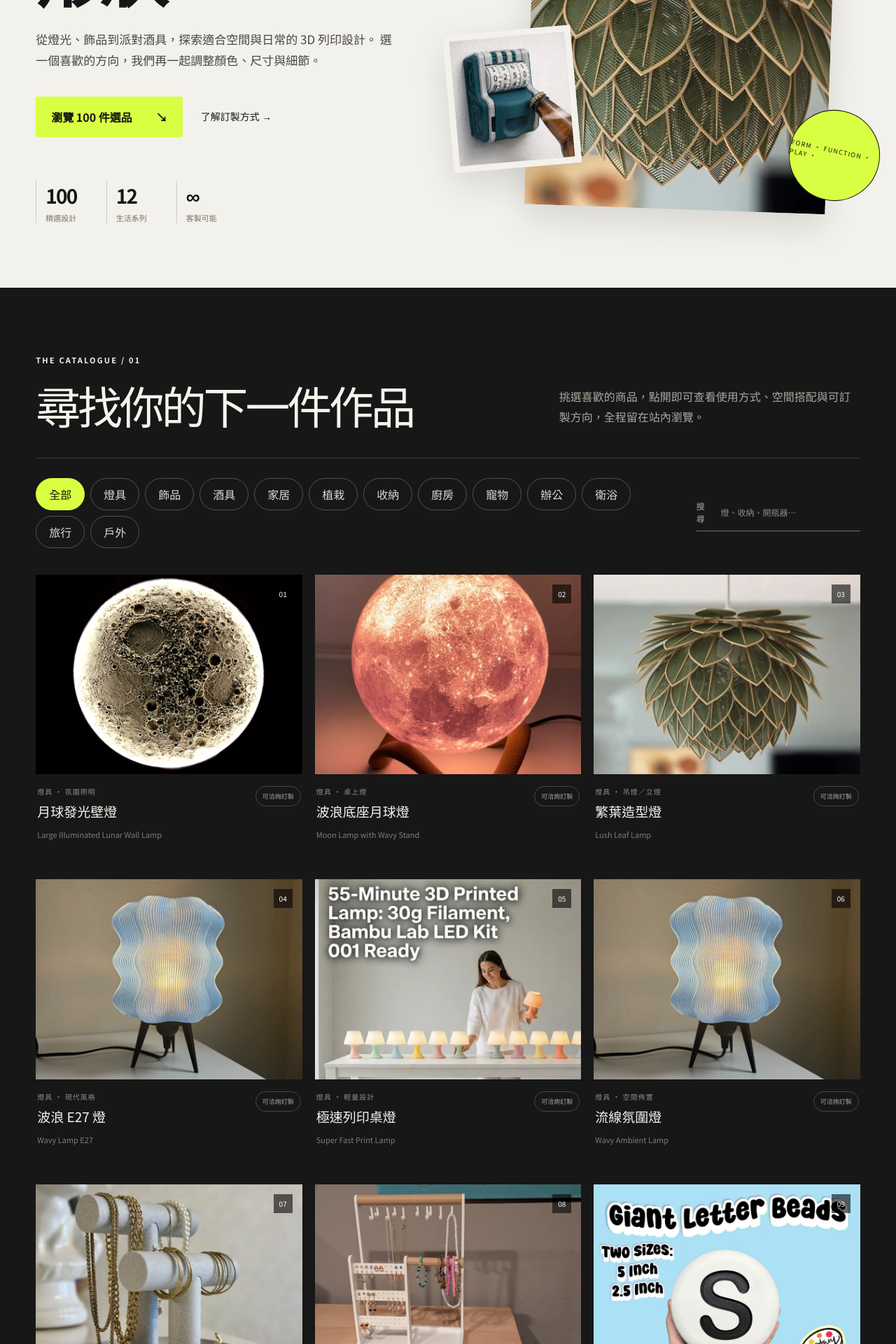
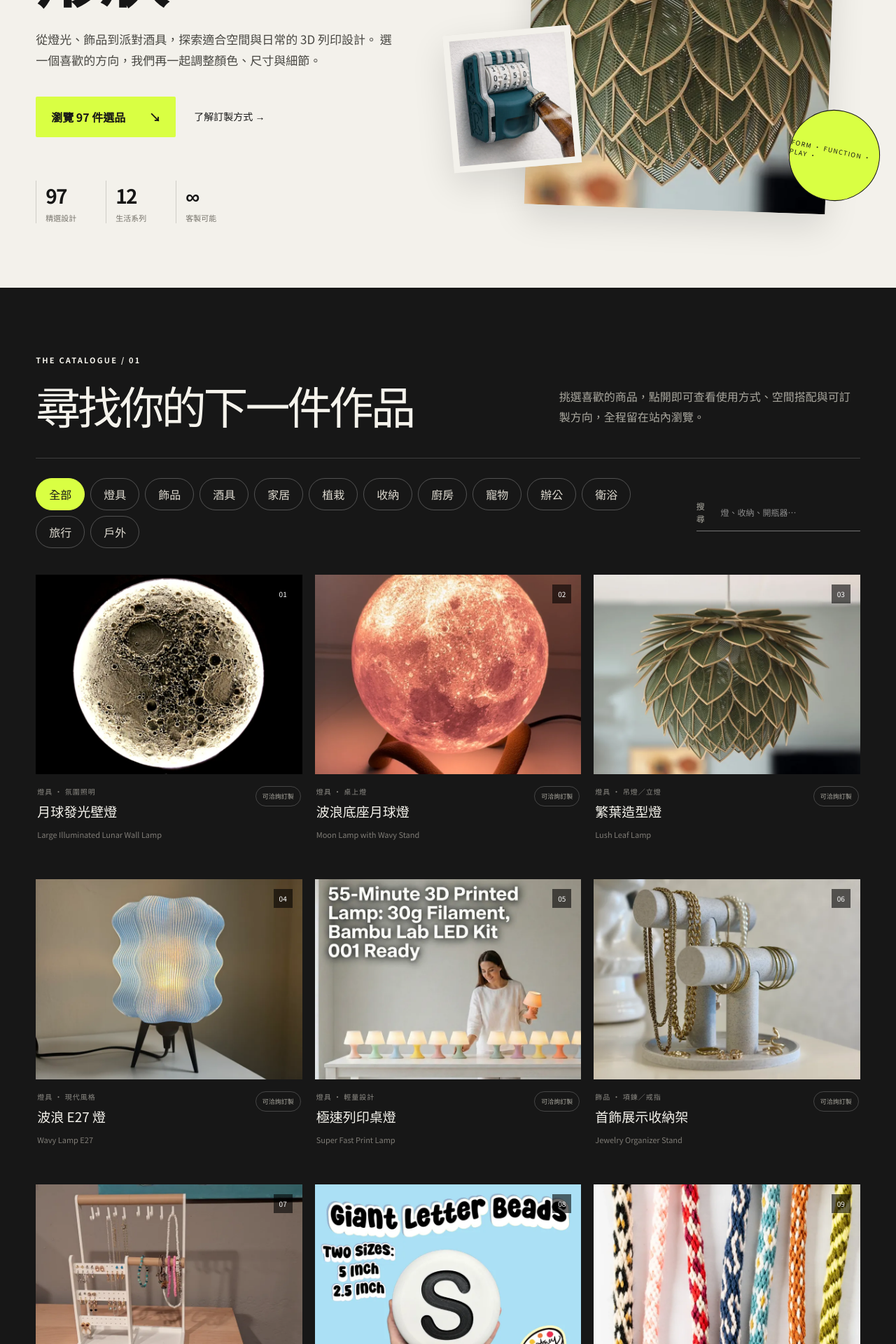
Before and after one commit to Roberto0111/roberto_form, a Next.js app: page / in a window 1280 px wide. Shown: the part 460-2380 px from the top of the page at 70% size. Built offline with nearby package versions, Linux system fonts and the light colour scheme.

Commit message:
Remove duplicate catalog products

```diff
--- a/app/page.tsx
+++ b/app/page.tsx
@@ -20,7 +20,6 @@ const products: Product[] = [
   { name: "Lush Leaf Lamp", zh: "繁葉造型燈", category: "燈具", image: "/products/lamp-03.webp", lifestyle: "/lifestyle/lamp-leaf-scenes.webp", source: "https://makerworld.com/zh/models/1913623-lush-leaf-lamp-pendant-or-standing", tag: "吊燈／立燈" },
   { name: "Wavy Lamp E27", zh: "波浪 E27 燈", category: "燈具", image: "/products/lamp-04.webp", lifestyle: "/lifestyle/wavy-e27-scenes.webp", source: "https://makerworld.com/zh/models/965182-wavy-lamp-e27-e26-base-petg", tag: "現代風格" },
   { name: "Super Fast Print Lamp", zh: "極速列印桌燈", category: "燈具", image: "/products/lamp-05.webp", lifestyle: "/lifestyle/fast-lamp-scenes.webp", source: "https://makerworld.com/zh/models/2175648-led-kit-001-super-fast-print-lamp-55-mins-30g", tag: "輕量設計" },
-  { name: "Wavy Ambient Lamp", zh: "流線氛圍燈", category: "燈具", image: "/products/lamp-06.webp", lifestyle: "/lifestyle/wavy-ambient-scenes.webp", source: "https://makerworld.com/zh/models/965182-wavy-lamp-e27-e26-base-petg", tag: "空間佈置" },
   { name: "Jewelry Organizer Stand", zh: "首飾展示收納架", category: "飾品", image: "/products/jewelry-01.webp", lifestyle: "/lifestyle/jewelry-organizer-scenes.webp", source: "https://makerworld.com/zh/models/757412-jewelry-organizer-necklace-bracelet-ring-stand", tag: "項鍊／戒指" },
   { name: "Sculptural Jewelry Organizer", zh: "雕塑感首飾架", category: "飾品", image: "/products/jewelry-02.webp", lifestyle: "/lifestyle/sculptural-jewelry-scenes.webp", source: "https://makerworld.com/zh/models/1092762-jewelry-organizer", tag: "桌面收納" },
   { name: "Big Letter Beads", zh: "大型字母串珠", category: "飾品", image: "/products/jewelry-03.webp", lifestyle: "/lifestyle/letter-bead-scenes.webp", source: "https://makerworld.com/zh/models/2504346-big-letter-beads-5-inches", tag: "個人化" },
@@ -38,7 +37,6 @@ const products: Product[] = [
   { name: "Decorative HOME Tray", zh: "HOME 裝飾托盤", category: "家居", image: "/products/decor-03.webp", lifestyle: "/lifestyle/home-tray-scenes.webp", source: "https://makerworld.com/zh/models/2350771-decorative-tray-home", tag: "桌面選物" },
   { name: "Melting Wall Shelf", zh: "融化感造型壁架", category: "家居", image: "/products/decor-04.webp", lifestyle: "/lifestyle/melting-shelf-scenes.webp", source: "https://makerworld.com/zh/models/2211015-melting-wall-shelf-dripping-modern-shelf", tag: "牆面收納" },
   { name: "Hexagon Twisty Object", zh: "六角扭轉桌面擺件", category: "家居", image: "/products/decor-05.webp", lifestyle: "/lifestyle/twisty-fidget-scenes.webp", source: "https://makerworld.com/zh/models/2738294-hexagon-twisty-fidget-toy", tag: "互動擺件" },
-  { name: "Minimal Decorative Tray", zh: "極簡居家托盤", category: "家居", image: "/products/decor-06.webp", lifestyle: "/lifestyle/minimal-tray-scenes.webp", source: "https://makerworld.com/zh/models/2350771-decorative-tray-home", tag: "日常收納" },
   { name: "Modern Japandi Ribbed Plant Pot", zh: "日系侘寂條紋植栽盆", category: "植栽", image: "/products/planter-01.webp", lifestyle: "/lifestyle/planter-scenes.webp", source: "https://makerworld.com/zh/models/2414690-modern-japandi-ribbed-plant-pot-with-drainage", tag: "排水花盆" },
   { name: "The Claudia Planter", zh: "Claudia 雕塑植栽盆", category: "植栽", image: "/products/planter-02.webp", lifestyle: "/lifestyle/claudia-planter-scenes.webp", source: "https://makerworld.com/zh/models/1399976-the-claudia-planter-a-botany-chic-creation-decor", tag: "造型花器" },
   { name: "Mid Century Planter", zh: "世紀中期植栽盆", category: "植栽", image: "/products/planter-03.webp", lifestyle: "/lifestyle/midcentury-planter-scenes.webp", source: "https://makerworld.com/zh/models/1616690-mid-century-planter-with-built-in-drip-tray", tag: "內建滴水盤" },
@@ -62,7 +60,6 @@ const products: Product[] = [
   { name: "Spoon and Lid Stand", zh: "鍋蓋與湯匙料理架", category: "廚房", image: "/products/kitchen-05.webp", lifestyle: "/lifestyle/spoon-lid-stand-scenes.webp", source: "https://makerworld.com/zh/models/2076811-kitchen-utensil-holder-spoon-and-lid-stand", tag: "料理檯面" },
   { name: "Mini Bag Clip", zh: "迷你密封袋夾", category: "廚房", image: "/products/kitchen-06.webp", lifestyle: "/lifestyle/mini-clip-scenes.webp", source: "https://makerworld.com/zh/models/1101226-mini-bag-clip", tag: "食品保存" },
   { name: "Wavy Capsule Organizer", zh: "波浪咖啡膠囊架", category: "廚房", image: "/products/kitchen-07.webp", lifestyle: "/lifestyle/wavy-capsule-scenes.webp", source: "https://makerworld.com/zh/models/1452640-wavy-design-nespresso-capsule-holder-organizer", tag: "咖啡角落" },
-  { name: "Gravity Towel Hook", zh: "重力自鎖毛巾掛勾", category: "廚房", image: "/products/kitchen-08.webp", lifestyle: "/lifestyle/gravity-towel-scenes.webp", source: "https://makerworld.com/zh/models/1971172-auto-locking-hanger-gravity-towel-hook-ribbed", tag: "壁面機能" },
   { name: "Rotating Capsule Holder", zh: "旋轉咖啡膠囊塔", category: "廚房", image: "/products/kitchen-09.webp", lifestyle: "/lifestyle/rotating-capsule-scenes.webp", source: "https://makerworld.com/zh/models/2138627-rotating-nespresso-capsule-holder", tag: "咖啡收納" },
   { name: "Potato Spiraler", zh: "馬鈴薯螺旋切片器", category: "廚房", image: "/products/kitchen-10.webp", lifestyle: "/lifestyle/potato-spiraler-scenes.webp", source: "https://makerworld.com/zh/models/1169701-potato-spiraler-3d-printable-kitchen-tool", tag: "創意料理" },
   { name: "Onami Bowl Raiser", zh: "波浪寵物碗增高架", category: "寵物", image: "/products/pet-01.webp", lifestyle: "/lifestyle/pet-bowl-scenes.webp", source: "https://makerworld.com/zh/models/1794239-onami-pet-food-bowl-raiser-stand", tag: "用餐姿勢" },
@@ -178,11 +175,11 @@ export default function Home() {
             選一個喜歡的方向，我們再一起調整顏色、尺寸與細節。
           </p>
           <div className="hero-actions">
-            <a className="primary-button" href="#catalog">瀏覽 100 件選品 <span>↘</span></a>
+            <a className="primary-button" href="#catalog">瀏覽 97 件選品 <span>↘</span></a>
             <a className="text-button" href="#process">了解訂製方式 →</a>
           </div>
           <div className="hero-stats" aria-label="目錄資訊">
-            <div><strong>100</strong><span>精選設計</span></div>
+            <div><strong>97</strong><span>精選設計</span></div>
             <div><strong>12</strong><span>生活系列</span></div>
             <div><strong>∞</strong><span>客製可能</span></div>
           </div>
```
Also changed, not shown: 1 other file (tests, documents, lock files or other folders).
